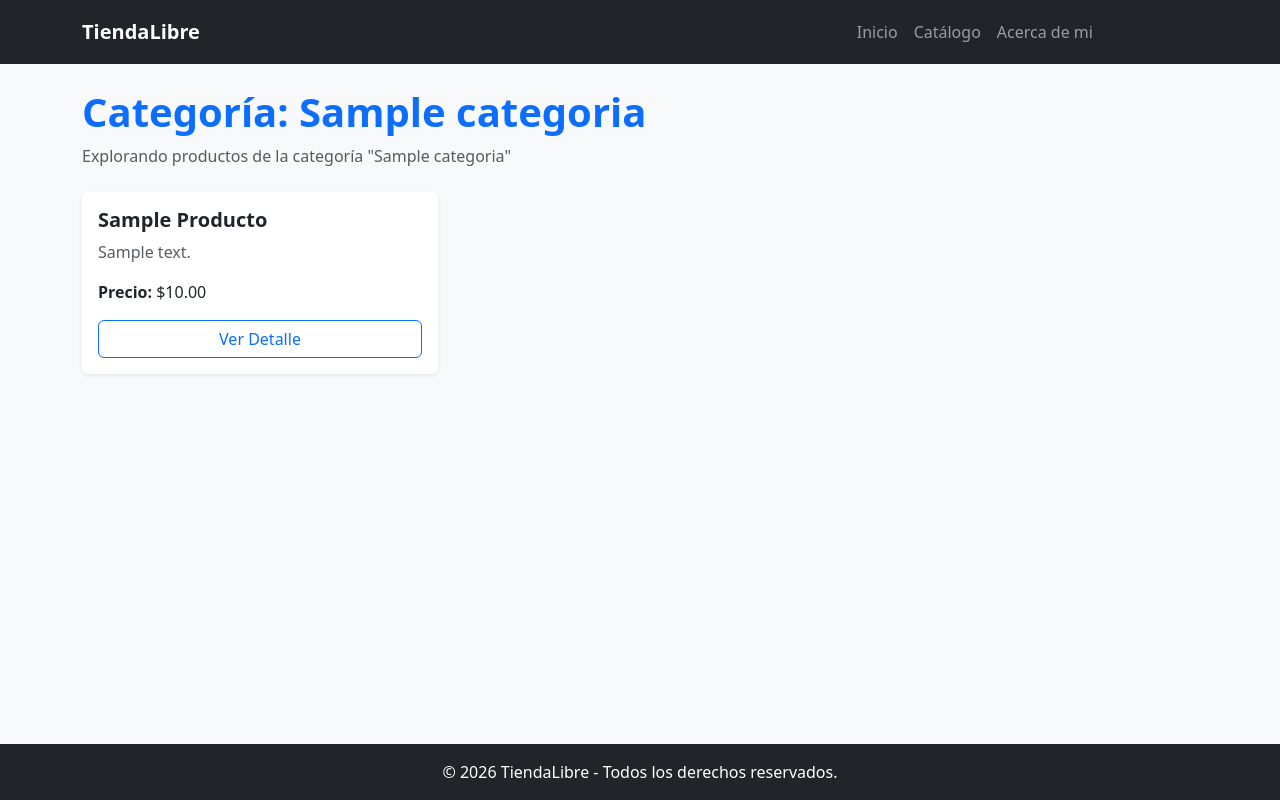
After one commit to Villada-PG3/trabajo-practico-tienda-libre-benjaferra, a Django app: a page that uses TiendaLibre/templates/tiendalibre/_navbar.html in a window 1280 px wide. The commit adds this page. Run offline with Django 5.2, Linux system fonts and the light colour scheme; tables that the repository leaves empty hold one stand-in row (values such as "Sample post").

Commit message:
feat: filtrado por categoría y buscador

```diff
--- a/TiendaLibre/admin.py
+++ b/TiendaLibre/admin.py
@@ -1,9 +1,9 @@
 from django.contrib import admin
 from .models import Producto
-from .models import categoria
+from .models import Categoria
 from django.utils.html import format_html
 
-admin.site.register(categoria)
+admin.site.register(Categoria)
 
 @admin.register(Producto)
 class ProductoAdmin(admin.ModelAdmin):
--- /dev/null
+++ b/TiendaLibre/context_processors.py
@@ -0,0 +1,6 @@
+from .models import Categoria
+
+
+def categorias_processor(request):
+    """Devuelve todas las categorías para ser usadas globalmente en templates"""
+    return {'categorias_globales': Categoria.objects.all()}
--- a/TiendaLibre/models.py
+++ b/TiendaLibre/models.py
@@ -2,7 +2,7 @@ from django.db import models
 
 # Create your models here.
 
-class categoria(models.Model):
+class Categoria(models.Model):
     nombre = models.CharField(max_length=100)
     slug = models.SlugField(unique=True)
 
@@ -11,7 +11,7 @@ class categoria(models.Model):
         verbose_name_plural = 'Categorías'
 
     def __str__(self):
-        return self.nombre
+        return self.nombreS
 
 
 
@@ -23,7 +23,7 @@ class Producto(models.Model):
     fecha_creacion = models.DateTimeField(auto_now_add=True)
     marca = models.CharField(max_length=100, blank=True, null=True)
     imagen = models.ImageField(upload_to='productos/', blank=True, null=True)
-    categoria = models.ForeignKey(categoria, on_delete=models.CASCADE, related_name='productos')
+    categoria = models.ForeignKey(Categoria, on_delete=models.CASCADE, related_name='productos')
     activo = models.BooleanField(default=True)
     class Meta:
         verbose_name = 'Producto'
--- a/TiendaLibre/templates/tiendalibre/_navbar.html
+++ b/TiendaLibre/templates/tiendalibre/_navbar.html
@@ -22,5 +22,17 @@
         </li>
       </ul>
     </div>
+    <li class="nav-item dropdown">
+    <a class="nav-link dropdown-toggle" href="#" id="navbarDropdownCategorias" role="button" data-bs-toggle="dropdown" aria-expanded="false">
+        Categorías
+    </a>
+    <ul class="dropdown-menu" aria-labelledby="navbarDropdownCategorias">
+        {% for cat in categorias_globales %}
+            <li><a class="dropdown-item" href="{% url 'categoria_detalle' cat.slug %}">{{ cat.nombre }}</a></li>
+        {% empty %}
+            <li><span class="dropdown-item text-muted">Sin categorías</span></li>
+        {% endfor %}
+    </ul>
+</li>
   </div>
 </nav>
--- /dev/null
+++ b/TiendaLibre/templates/tiendalibre/categoria.html
@@ -0,0 +1,57 @@
+{% extends "tiendalibre/base.html" %}
+
+{% block title %}Categoría: {{ categoria.nombre }} - TiendaLibre{% endblock %}
+
+{% block content %}
+<div class="mb-4">
+    <h1 class="fw-bold text-primary">Categoría: {{ categoria.nombre }}</h1>
+    <p class="text-muted">Explorando productos de la categoría "{{ categoria.nombre }}"</p>
+</div>
+
+<div class="row row-cols-1 row-cols-md-3 g-4">
+    {% for prod in productos %}
+        <div class="col">
+            <div class="card h-100 shadow-sm border-0">
+                <div class="card-body">
+                    <h5 class="card-title fw-bold">{{ prod.nombre|title }}</h5>
+                    <p class="card-text text-muted">
+                        {{ prod.descripcion|default:"Sin descripción"|truncatechars:45 }}
+                    </p>
+                    <p class="mb-2">
+                        <strong>Precio:</strong>
+                        {% if prod.precio %}
+                            ${{ prod.precio|floatformat:2 }}
+                        {% else %}
+                            <span class="badge bg-warning text-dark">Consultar precio</span>
+                        {% endif %}
+                    </p>
+                    <a href="{% url 'detalle_producto' prod.pk %}" class="btn btn-outline-primary w-100 mt-2">
+                        Ver Detalle
+                    </a>
+                </div>
+            </div>
+        </div>
+    {% empty %}
+        <div class="col-12">
+            <div class="alert alert-warning text-center">
+                No hay productos disponibles en esta categoría actualmente.
+            </div>
+        </div>
+    {% endfor %}
+</div>
+
+<!-- Controles de paginación opcionales -->
+{% if is_paginated %}
+    <nav aria-label="Navegación" class="mt-5">
+        <ul class="pagination justify-content-center">
+            {% if page_obj.has_previous %}
+                <li class="page-item"><a class="page-link" href="?page={{ page_obj.previous_page_number }}">Anterior</a></li>
+            {% endif %}
+            <li class="page-item disabled"><span class="page-link">Página {{ page_obj.number }} de {{ page_obj.paginator.num_pages }}</span></li>
+            {% if page_obj.has_next %}
+                <li class="page-item"><a class="page-link" href="?page={{ page_obj.next_page_number }}">Siguiente</a></li>
+            {% endif %}
+        </ul>
+    </nav>
+{% endif %}
+{% endblock %}
--- a/TiendaLibre/urls.py
+++ b/TiendaLibre/urls.py
@@ -1,12 +1,20 @@
 from django.urls import path
-from .views import HomeView, CatalogoView, ProductoDetailView, acerca_de_mi
-
+from .views import (
+    CatalogoView,
+    CategoriaView,
+    HomeView,
+    ProductoDetailView,
+    acerca_de_mi,
+)
 
 urlpatterns = [
     path('', HomeView.as_view(), name='home'),
     path('catalogo/', CatalogoView.as_view(), name='catalogo'),
+    path('categoria/<slug:slug>/', CategoriaView.as_view(), name='categoria_detalle'),
     path('acerca-de-mi/', acerca_de_mi, name='acerca_de'),
-
-    # Ruta de detalle actualizada a CBV
-    path('producto/<int:pk>/', ProductoDetailView.as_view(), name='detalle_producto'),
+    path(
+        'producto/<int:pk>/',
+        ProductoDetailView.as_view(),
+        name='detalle_producto',
+    ),
 ]
--- a/TiendaLibre/views.py
+++ b/TiendaLibre/views.py
@@ -1,36 +1,62 @@
-from tkinter import NO
-from .models import Producto
-from django.shortcuts import render, get_object_or_404
-from django.views.generic import TemplateView, ListView, DetailView
+from django.shortcuts import get_object_or_404, render
+from django.views.generic import DetailView, ListView, TemplateView
+from .models import Categoria, Producto
+
 
 class HolaTemplateView(TemplateView):
-
-    template_name = 'hola.html'
+  template_name = 'hola.html'
 
 
 def acerca_de_mi(request):
-    return render(request, 'tiendalibre/acerca-de-mi.html')
+  return render(request, 'tiendalibre/acerca-de-mi.html')
 
 
 class HomeView(TemplateView):
-    template_name = 'tiendalibre/home.html'
+  template_name = 'tiendalibre/home.html'
 
-    def get_context_data(self, **kwargs):
-        context = super().get_context_data(**kwargs)
-        context['titulo_pagina'] = 'TiendaLibre - Inicio'
-        context['usuario'] = 'Benjamin'
-        context['productos_destacados'] = Producto.objects.all().order_by('-fecha_creacion')[:6]
-        return context
+  def get_context_data(self, **kwargs):
+    context = super().get_context_data(**kwargs)
+    context['titulo_pagina'] = 'TiendaLibre - Inicio'
+    context['usuario'] = 'Benjamin'
+    context['productos_destacados'] = (
+        Producto.objects.all().order_by('-fecha_creacion')[:6]
+    )
+    return context
+
+
+class ProductoDetailView(DetailView):
+  model = Producto
+  template_name = 'tiendalibre/detalle_producto.html'
+  context_object_name = 'producto'
 
 
 class CatalogoView(ListView):
-    model = Producto
-    template_name = 'tiendalibre/catalogo.html'
-    context_object_name = 'productos'
-    paginate_by = 6
+  model = Producto
+  template_name = 'tiendalibre/catalogo.html'
+  context_object_name = 'productos'
+  paginate_by = 6
+
+  def get_queryset(self):
+    queryset = super().get_queryset()
+    query = self.request.GET.get('q')
+    if query:
+      queryset = queryset.filter(nombre__icontains=query)
+    return queryset
 
 
-class ProductoDetailView(DetailView):
-    model = Producto
-    template_name = 'tiendalibre/detalle_producto.html'
-    context_object_name = 'producto'
+class CategoriaView(ListView):
+  model = Producto
+  template_name = 'tiendalibre/categoria.html'
+  context_object_name = 'productos'
+  paginate_by = 6
+
+  def get_queryset(self):
+    self.categoria = get_object_or_404(
+        Categoria, slug=self.kwargs.get('slug')
+    )
+    return Producto.objects.filter(categoria=self.categoria)
+
+  def get_context_data(self, **kwargs):
+    context = super().get_context_data(**kwargs)
+    context['categoria'] = self.categoria
+    return context
--- a/config/settings.py
+++ b/config/settings.py
@@ -55,18 +55,19 @@ ROOT_URLCONF = 'config.urls'
 TEMPLATES = [
     {
         'BACKEND': 'django.template.backends.django.DjangoTemplates',
-        'DIRS': ['template'],
+        'DIRS': [],
         'APP_DIRS': True,
         'OPTIONS': {
             'context_processors': [
+                'django.template.context_processors.debug',
                 'django.template.context_processors.request',
                 'django.contrib.auth.context_processors.auth',
                 'django.contrib.messages.context_processors.messages',
+                'TiendaLibre.context_processors.categorias_processor',
             ],
         },
     },
 ]
-
 WSGI_APPLICATION = 'config.wsgi.application'
 
 
--- a/config/urls.py
+++ b/config/urls.py
@@ -22,19 +22,10 @@ from TiendaLibre.views import HolaTemplateView
 
 urlpatterns = [
     path('admin/', admin.site.urls),
-    path('hola/', HolaTemplateView.as_view())
-]
-
-if settings.DEBUG:
-    urlpatterns += static(settings.MEDIA_URL, document_root=settings.MEDIA_ROOT)
-
-
-urlpatterns = [
-    path('admin/', admin.site.urls),
+    path('hola/', HolaTemplateView.as_view()),
     path('', include('TiendaLibre.urls')),
 ]
 
-# Servir archivos media en desarrollo
 if settings.DEBUG:
     urlpatterns += static(
         settings.MEDIA_URL, document_root=settings.MEDIA_ROOT
```
Also changed, not shown: TiendaLibre/templates/tiendalibre/catalogo.html (+21 -23 lines).
